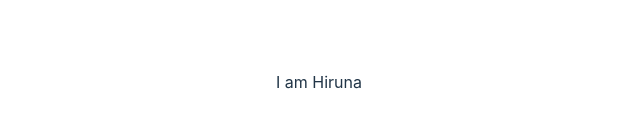
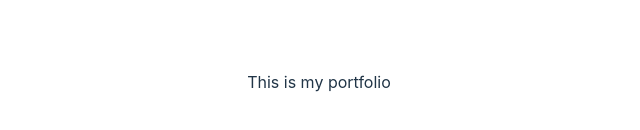
Before and after one commit to HirunaD/New-Portfolio, a React (Vite) app: page / in a window 1280 px wide. Shown: the part 318-448 px from the top of the page, without its empty margins (321-961 px from the left). Built offline with nearby package versions, Linux system fonts and the light colour scheme.

Commit message:
Create folder structure

```diff
--- a/src/App.jsx
+++ b/src/App.jsx
@@ -1,12 +1,11 @@
 import './App.css'
+import HomePage from './pages/HomePage'
 
 function App() {
 
   return (
     <>
-      <div>
-        <p>I am  Hiruna</p>
-      </div>
+      <HomePage />
     </>
   )
 }
--- /dev/null
+++ b/src/pages/HomePage.jsx
@@ -0,0 +1,11 @@
+import Hero from '../sections/Hero'
+
+function HomePage() {
+  return (
+    <div>
+      <Hero />
+    </div>
+  )
+}
+
+export default HomePage
--- /dev/null
+++ b/src/sections/Hero.jsx
@@ -0,0 +1,11 @@
+import React from 'react'
+
+function Hero() {
+  return (
+    <div>
+      <div>This is my portfolio</div>
+    </div>
+  )
+}
+
+export default Hero
```
